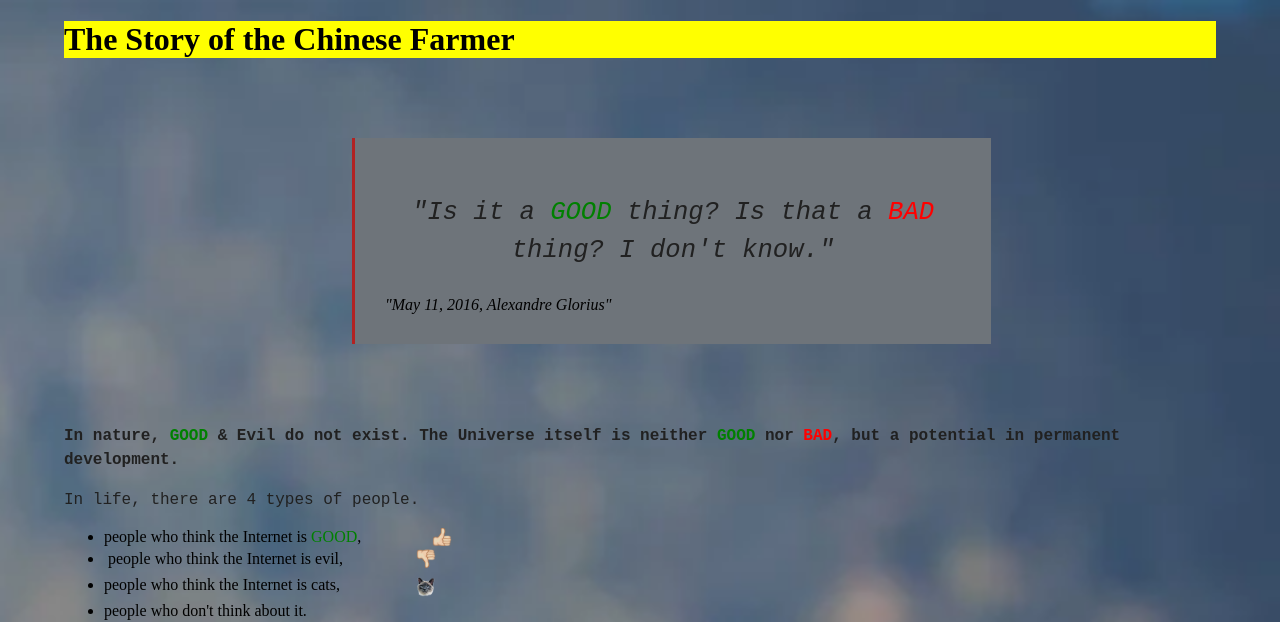
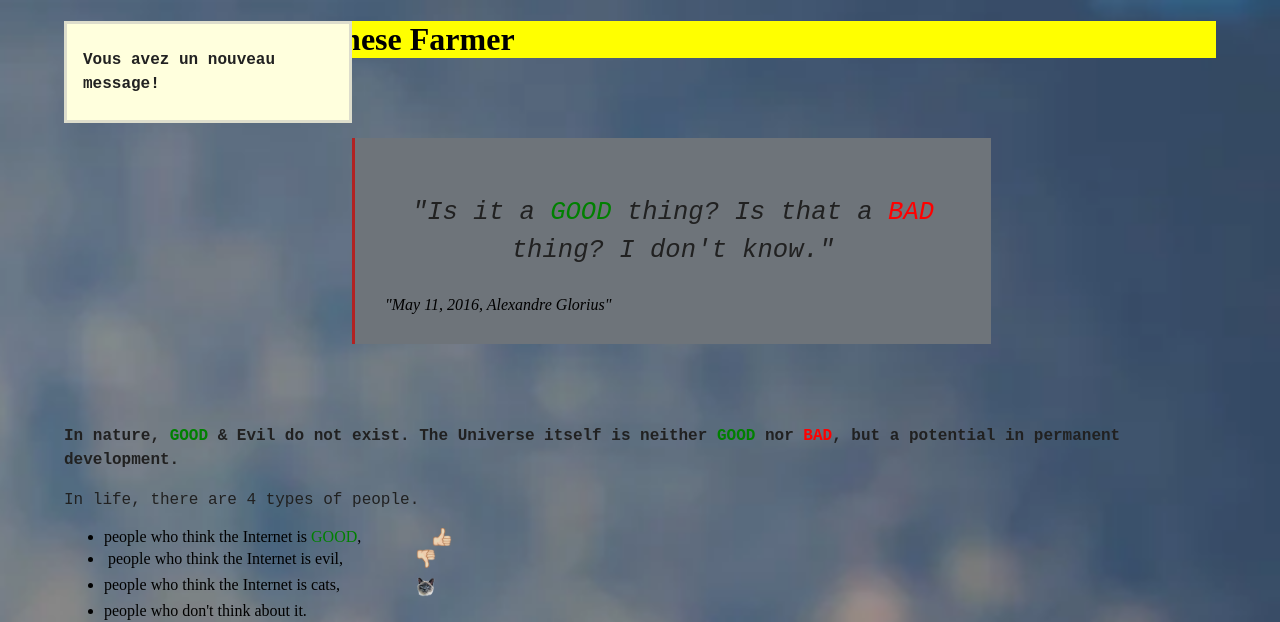
Before and after one commit to DuboisGael/Progressive-enhancement, a plain HTML site: page index.html in a window 1280 px wide. Shown: the top 622 px of the page. Drawn offline with Linux system fonts and the light colour scheme.

Commit message:
derniere version

```diff
--- a/index.html
+++ b/index.html
@@ -8,6 +8,10 @@
 </head>
 
 <body>
+  <aside class="notification">
+    <p>Vous avez un nouveau message!</p>
+  </aside>
+
   <main>
     <header>
       <h1>The Story of the Chinese Farmer</h1>
@@ -26,7 +30,7 @@
       <span class="bad">bad</span>, but a potential in permanent
       development.
     </p>
-    </header>
+
 
     <p>In life, there are 4 types of people.</p>
     <ul>
@@ -39,7 +43,7 @@
     </ul>
 
     <img class="imagea resolution" src="https://cdn-images-1.medium.com/max/1000/1*2PCmLZyzQaF2pyKYkSTFpA.jpeg"
-      alt="Personne utilisant un extincteur" alt="Homme avec extincteur" />
+      alt="Personne utilisant un extincteur"/>
     <!--<a href="https://medium.com/@gorius.alexandre/cest-le-dilemme-du-h%C3%A9risson-de-schopenhauer-eddff118e8b5"
       target="_blank" title="Source medium.com">
       >Source</a>-->
--- a/style.css
+++ b/style.css
@@ -135,3 +135,14 @@ td {
   margin-top: 4.5em;
   margin-left: 1em;
 }
+
+.notification{
+  background:#FFFFDD;
+  padding:.5rem 1rem;
+  border:3px solid #DDDDCC;
+  width:250px;
+  font-weight:bold;
+  color: #333300;
+  position: fixed;
+
+}
```
